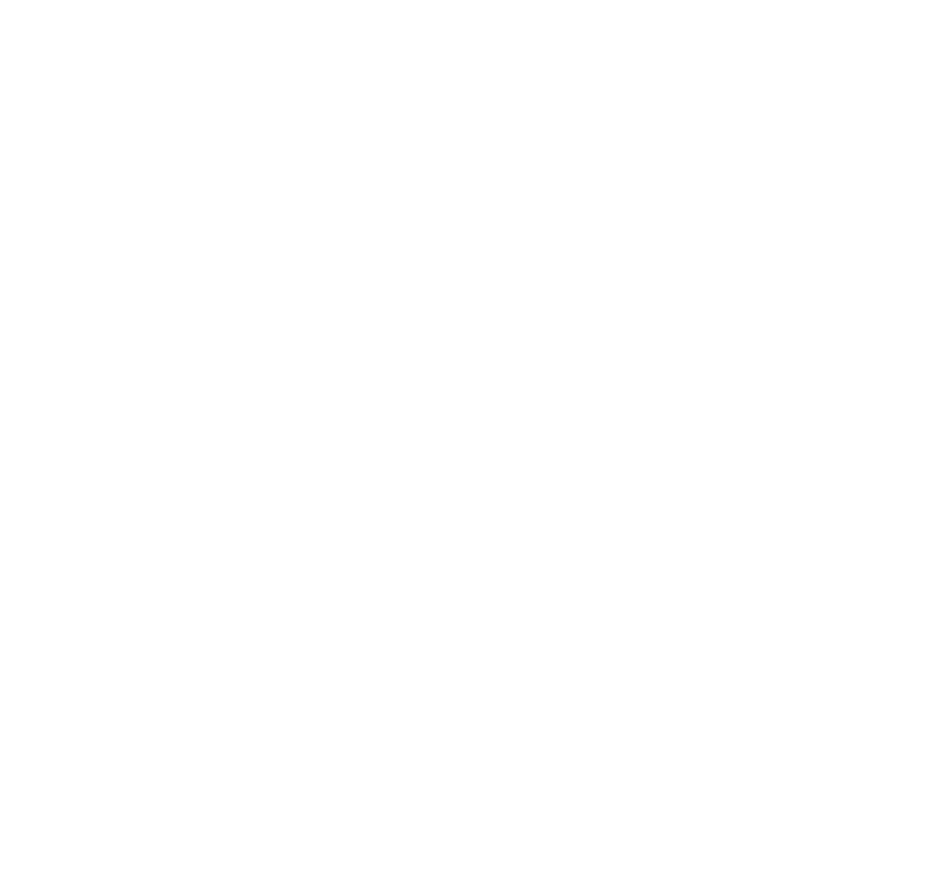
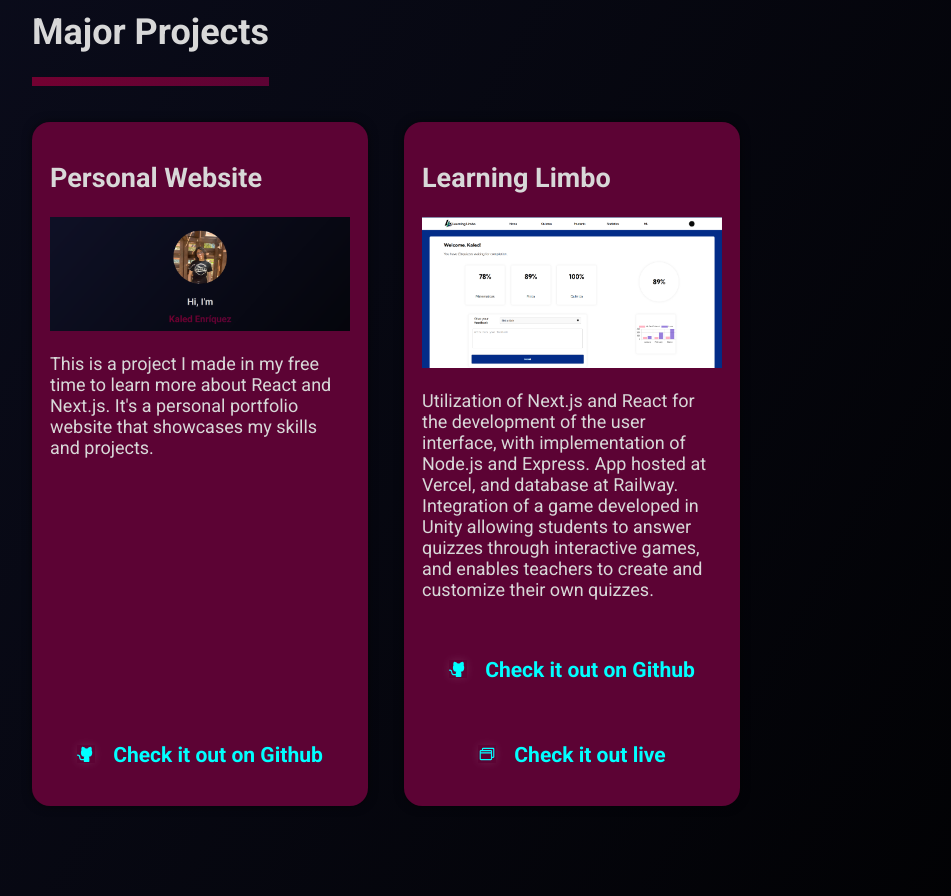
Before and after one commit to kaledenriquez/kaled-website, a Next.js app: page / in a window 1280 px wide. Shown: the part 1440-2336 px from the top of the page, without its empty margins (58-1009 px from the left). Before the commit the page ends 1427 px from the top, so only its background shows below. Built offline with nearby package versions, Linux system fonts and the light colour scheme.

Commit message:
added project cards

```diff
--- a/src/app/layout.tsx
+++ b/src/app/layout.tsx
@@ -3,6 +3,7 @@
 import "./globals.css";
 import Navbar from "@/src/app/components/Navbar";
 import About from "@/src/app/about/about";
+import Projects from "@/src/app/projects/projects";
 
 const inter = Inter({ subsets: ["latin"] });
 const roboto = Roboto({
@@ -26,6 +27,7 @@
         <Navbar></Navbar>
         {children}
         <About></About>
+        <Projects></Projects>
         </body>
     </html>
   );
--- /dev/null
+++ b/src/app/projects/projects.tsx
@@ -0,0 +1,85 @@
+import styles from "@/src/app/styles/projects.module.css"
+import Image from "next/image"
+import Link from "next/link"
+import portfolioImage from "@/public/personalPortfolioImage.png";
+import learningLimboImage from "@/public/learningLimboImage.png";
+import {PiGithubLogoFill, PiBrowsers } from "react-icons/pi";
+
+export default function projects() {
+  return (
+<>
+    <div className={styles.projectsSection}>
+            <div className={styles.projectsHeader}>
+                <h1>Major Projects</h1>
+                <div className={styles.underline}></div>
+            </div>
+            <div className={styles.projectsContent}>
+
+                <div className={styles.card}>
+                    <div className={styles.cardHeader}>
+                        <h2>Personal Website</h2>
+                        <Image
+                        src={portfolioImage}
+                        alt="Kaled Enríquez"
+                        style={{
+                            width: '100%',
+                            height: 'auto',
+                        }}
+                        priority={true}
+                        placeholder="blur"
+                        />
+                    </div>
+                    <div className={styles.cardContent}>
+                        <p>
+                            This is a project I made in my free time to learn more about React and Next.js.
+                            It's a personal portfolio website that showcases my skills and projects.
+                        </p>
+
+                        <Link className={styles.cardFooter} href="https://github.com/kaledenriquez/kaled-website" target="_blank">
+                            <PiGithubLogoFill className={styles.icon}/>
+                            <h3>Check it out on Github</h3>
+                        </Link>
+
+                    </div>
+                </div>
+
+                <div className={styles.card}>
+                    <div className={styles.cardHeader}>
+                        <h2>Learning Limbo</h2>
+                        <Image
+                        src={learningLimboImage}
+                        alt="Kaled Enríquez"
+                        style={{
+                            width: '100%',
+                            height: 'auto',
+                        }}
+                        priority={true}
+                        placeholder="blur"
+                        />
+                    </div>
+                    <div className={styles.cardContent}>
+                        <p>
+                        Utilization of Next.js and React for the development of the user interface, with
+                        implementation of Node.js and Express. App hosted at Vercel, and database at Railway.
+                        Integration of a game developed in Unity allowing students to answer quizzes through interactive games, and enables teachers
+                        to create and customize their own quizzes.
+                        </p>
+
+                        <Link className={styles.cardFooter} href="https://github.com/void-david/desarolho_web" target="_blank">
+                        <PiGithubLogoFill className={styles.icon}/>
+                            <h3>Check it out on Github</h3>
+                        </Link>
+
+                        <Link className={styles.cardFooter} href="https://learninglimboquizz.vercel.app/" target="_blank">
+                        <PiBrowsers className={styles.icon}/>
+                            <h3>Check it out live</h3>
+                        </Link>
+
+                    </div>
+                </div>
+
+            </div>
+        </div>
+</>
+  )
+}
--- /dev/null
+++ b/src/app/styles/projects.module.css
@@ -0,0 +1,75 @@
+.projectsSection{
+    display: flex;
+    flex-direction: column;
+    justify-content: center;
+    align-items: flex-start;
+    margin: 5rem;
+}
+
+.projectsHeader{
+    display: flex;
+    justify-content: flex-start;
+    flex-direction: column;
+    font-weight: 700;
+}
+
+.underline{
+    width: 100%;
+    height: 0.5rem;
+    background-image: linear-gradient(to right, var(--quinary-color), var(--quaternary-color));
+}
+
+.projectsContent{
+    display: flex;
+    flex-wrap: wrap;
+    justify-content: space-around;
+    gap: 2rem;
+    margin-top: 2rem;
+}
+
+.card{
+    display: flex;
+    flex-direction: column;
+    align-items: center;
+    background-color: var(--quaternary-color);
+    border-radius: 1rem;
+    padding: 1rem;
+    width: 300px;
+    box-shadow: 0 0 10px rgba(0, 0, 0, 0.5);
+    transition: transform 0.3s ease;
+}
+
+.cardContent{
+    display: flex;
+    flex-direction: column;
+    height: 100%;
+    justify-content: space-between;
+    align-items: center;
+
+}
+
+.cardFooter{
+    display: flex;
+    flex-wrap: wrap;
+    margin-top: 1rem;
+    text-decoration: none;
+    align-items: center;
+    gap: 1rem;
+}
+
+
+.cardFooter :hover{
+    color: var(--octonary-color);
+}
+
+.cardFooter h3{
+    color: aqua;
+}
+
+.icon{
+    display: flex;
+    align-items: center;
+    color: aqua;
+    transition: color 0.3s ease;
+    box-shadow: 0 0 10px rgba(255, 255, 255, 0.1);
+}
```
Also changed, not shown: public/learningLimboImage.png (added), public/personalPortfolioImage.png (added).
